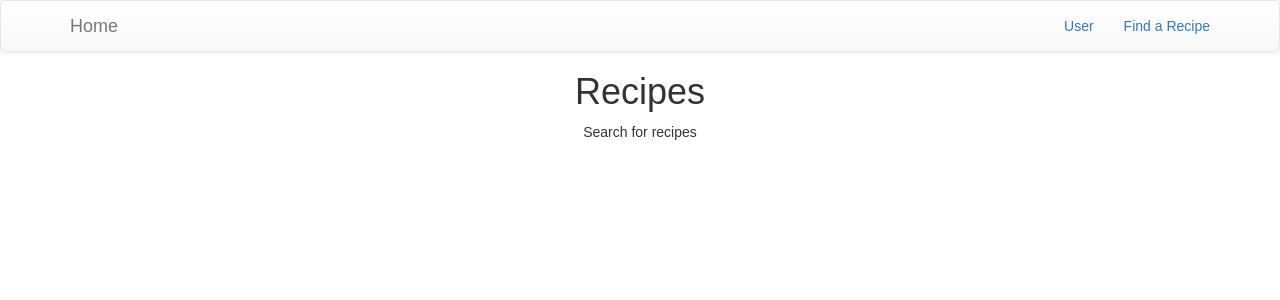
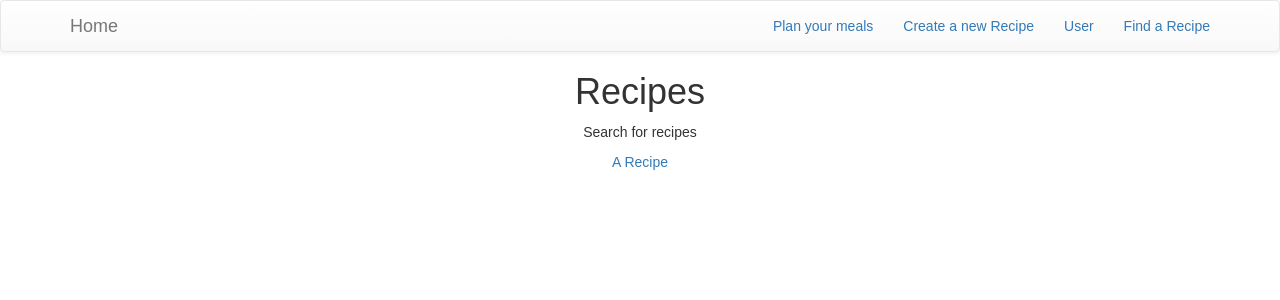
Before and after one commit to EMCQable/recipes-front, a React (Create React App) app: page /search in a window 1280 px wide. Shown: the top 300 px of the page. Built offline with nearby package versions, Linux system fonts and the light colour scheme.

Commit message:
extended framework

```diff
--- a/src/components/NavBar.js
+++ b/src/components/NavBar.js
@@ -10,11 +10,15 @@ const NavBar = (props) => {
           <Link to="/">Home</Link>
         </Navbar.Brand>
       </Navbar.Header>
-      <Nav
-        pullRight
-      >
+      <Nav pullRight>
         <NavItem>
-          <Link to="/User">User</Link>
+          <Link to="/plan">Plan your meals</Link>
+        </NavItem>
+        <NavItem>
+          <Link to="/create">Create a new Recipe</Link>
+        </NavItem>
+        <NavItem>
+          <Link to="/users/1">User</Link>
         </NavItem>
         <NavItem>
           <Link to="/Search">Find a Recipe</Link>
--- a/src/containers/Search.js
+++ b/src/containers/Search.js
@@ -9,7 +9,7 @@ export default class Search extends Component {
         <div className="lander">
           <h1>Recipes</h1>
           <p>Search for recipes</p>
-          <Link to="/Recipes/1" />
+          <Link to="/Recipes/1">A Recipe</Link>
         </div>
       </div>
     );
```
Also changed, not shown: src/containers/CreateRecipe.js (added, +15 -0 lines), src/containers/Planner.js (added, +15 -0 lines).
